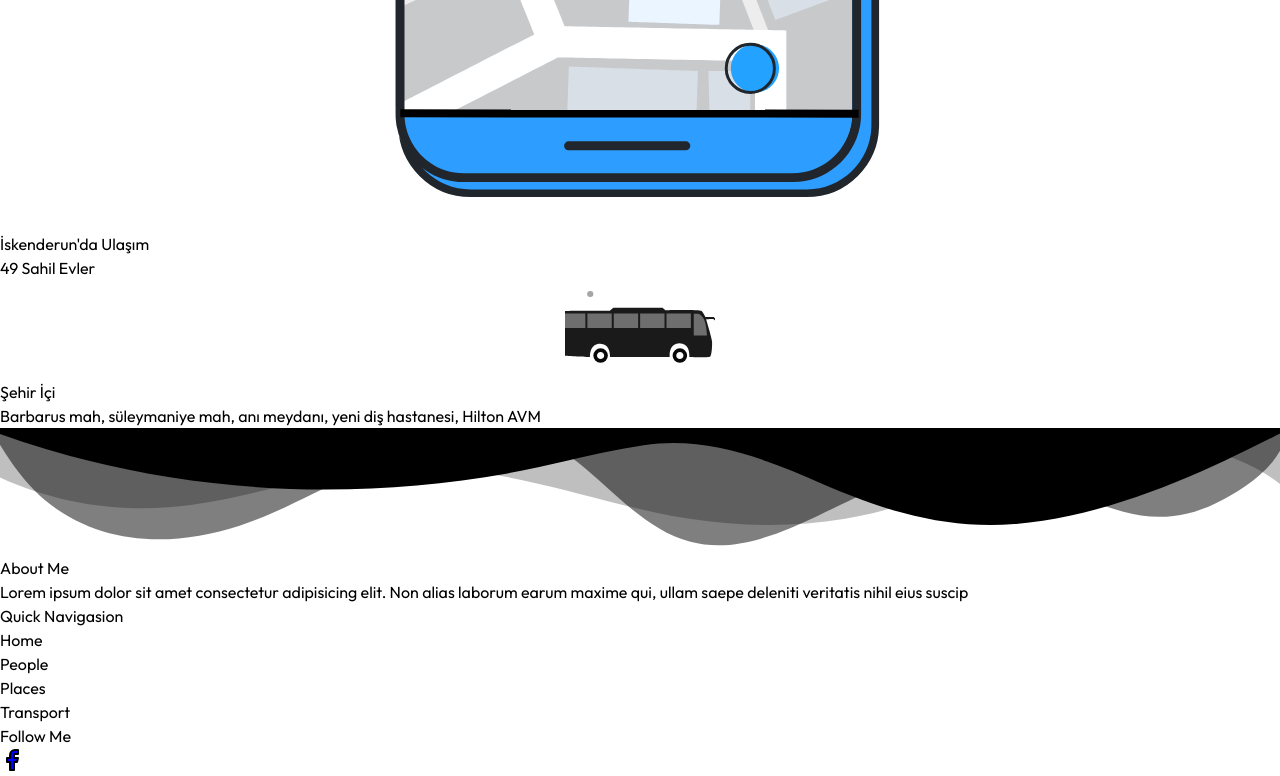
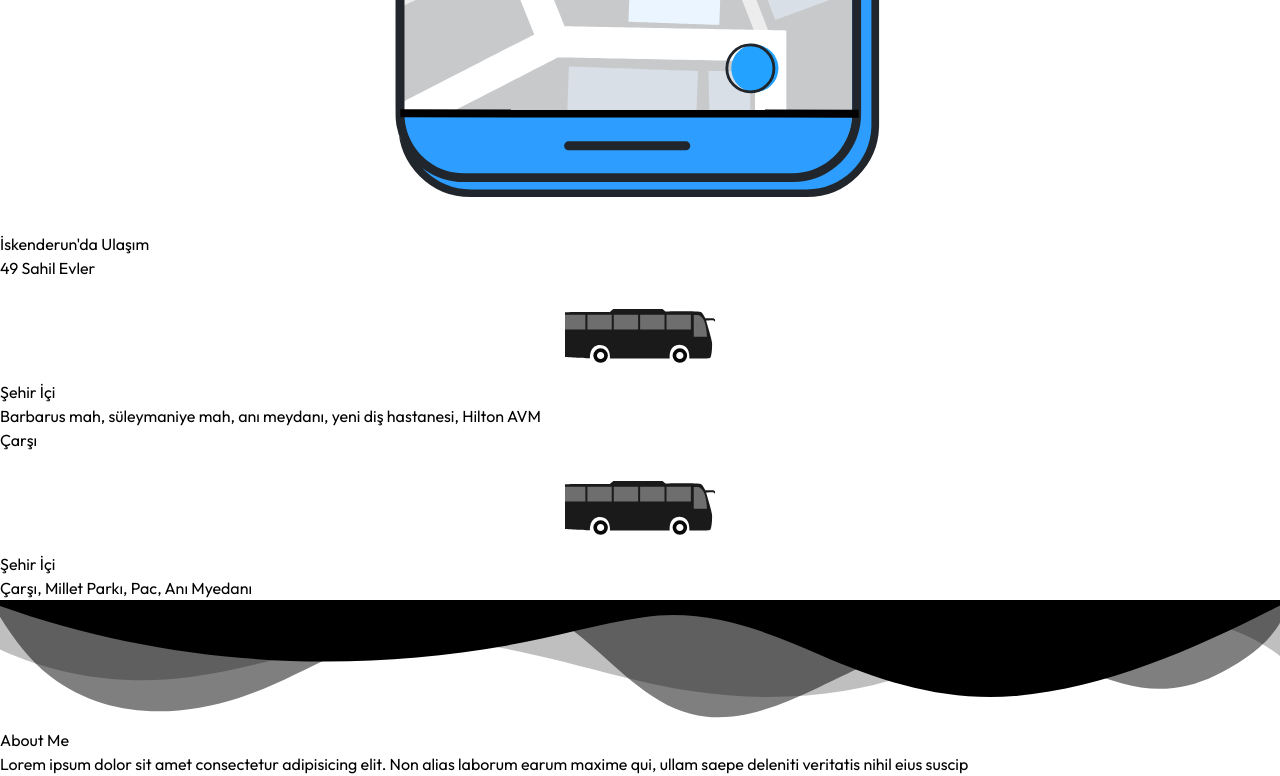
Before and after one commit to omaty22/iskenderun-rehber, a React (Vite) app: page /Transport in a window 1280 px wide. Shown: the part 1318-2094 px from the top of the page. Built offline with nearby package versions, Linux system fonts and the light colour scheme.

Commit message:
finished the components for the iskenderun içi section

```diff
--- a/src/components/DivLeft.jsx
+++ b/src/components/DivLeft.jsx
@@ -13,7 +13,7 @@ function DivLeft(props) {
      className='max-w-screen-2xl mx-2 h-40 bg-slate-900 text-white'>
         <div className='flex '>
             <div className='border-r-slate-600 border-r-4 pt-5 px-5'>
-                <h1 className='text-2xl font-bold'>49 Sahil Evler</h1>
+                <h1 className='text-2xl font-bold'>{props.Hat}</h1>
                 <Lottie
             options={{
             loop: true,
@@ -28,8 +28,8 @@ function DivLeft(props) {
         />
             </div>
             <div className='container flex flex-col justify-center items-center'>
-                <h1 className='text-2xl font-bold text-center pb-6'>Şehir İçi</h1>
-                <p className='text-center'>Barbarus mah, süleymaniye mah, anı meydanı, yeni diş hastanesi, Hilton AVM</p>
+                <h1 className='text-2xl font-bold text-center pb-8'>Şehir İçi</h1>
+                <p className='text-center'>{props.Mah}</p>
             </div>
         </div>
     </motion.div>
--- /dev/null
+++ b/src/components/DivRight.jsx
@@ -0,0 +1,39 @@
+import React from 'react'
+import Bus from '../assets/Bus.json'
+import Lottie from 'react-lottie'
+import {motion} from 'framer-motion'
+
+function DivRight(props) {
+    return (
+      <motion.div
+      initial={{opacity: 0,x:-200}}
+    transition={{duration: 1.5}}
+    whileInView={{opacity: 1,x:0}}
+      viewport={{once: true}}
+       className='max-w-screen-2xl mx-2 h-40 bg-slate-900 text-white'>
+          <div className='flex '>
+              <div className='border-r-slate-600 border-r-4 pt-5 px-5'>
+                  <h1 className='text-2xl font-bold'>{props.Hat}</h1>
+                  <Lottie
+              options={{
+              loop: true,
+              autoplay: true,
+              animationData: Bus,
+              rendererSettings: {
+                  preserveAspectRatio: 'xMidYMid slice',
+              },
+              }}
+              height= {100}
+              width= {150}
+          />
+              </div>
+              <div className='container flex flex-col justify-center items-center'>
+                  <h1 className='text-2xl font-bold text-center pb-6'>Şehir İçi</h1>
+                  <p className='text-center'>{props.Mah}</p>
+              </div>
+          </div>
+      </motion.div>
+    )
+  }
+
+export default DivRight
--- a/src/components/Transport.jsx
+++ b/src/components/Transport.jsx
@@ -4,6 +4,7 @@ import { motion } from "framer-motion"
 import TelLocation from '../assets/TelLocation.json'
 import Lottie from 'react-lottie'
 import DivLeft from '../components/DivLeft'
+import DivRight from '../components/DivRight'
 
 function Transport() {
   return (
@@ -35,8 +36,9 @@ function Transport() {
     </motion.div>
     </div>
     {/*------------------- iskenderun içi-------------------*/}
-    <div>
-        <DivLeft/>
+    <div className='flex flex-col gap-4'>
+        <DivLeft Hat='49 Sahil Evler' Mah='Barbarus mah, süleymaniye mah, anı meydanı, yeni diş hastanesi, Hilton AVM'/>
+        <DivRight Hat='Çarşı' Mah='Çarşı, Millet Parkı, Pac, Anı Myedanı'/>
     </div>
     </>
   )
```
